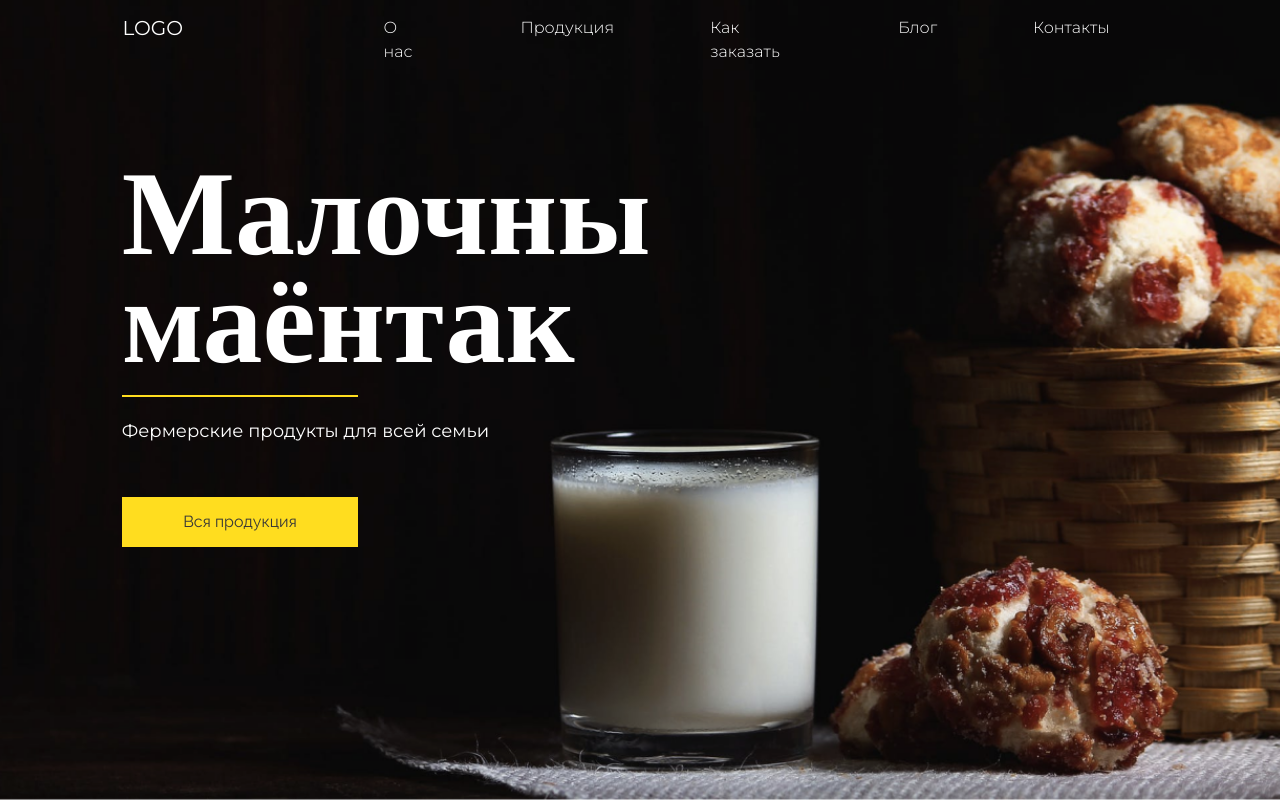
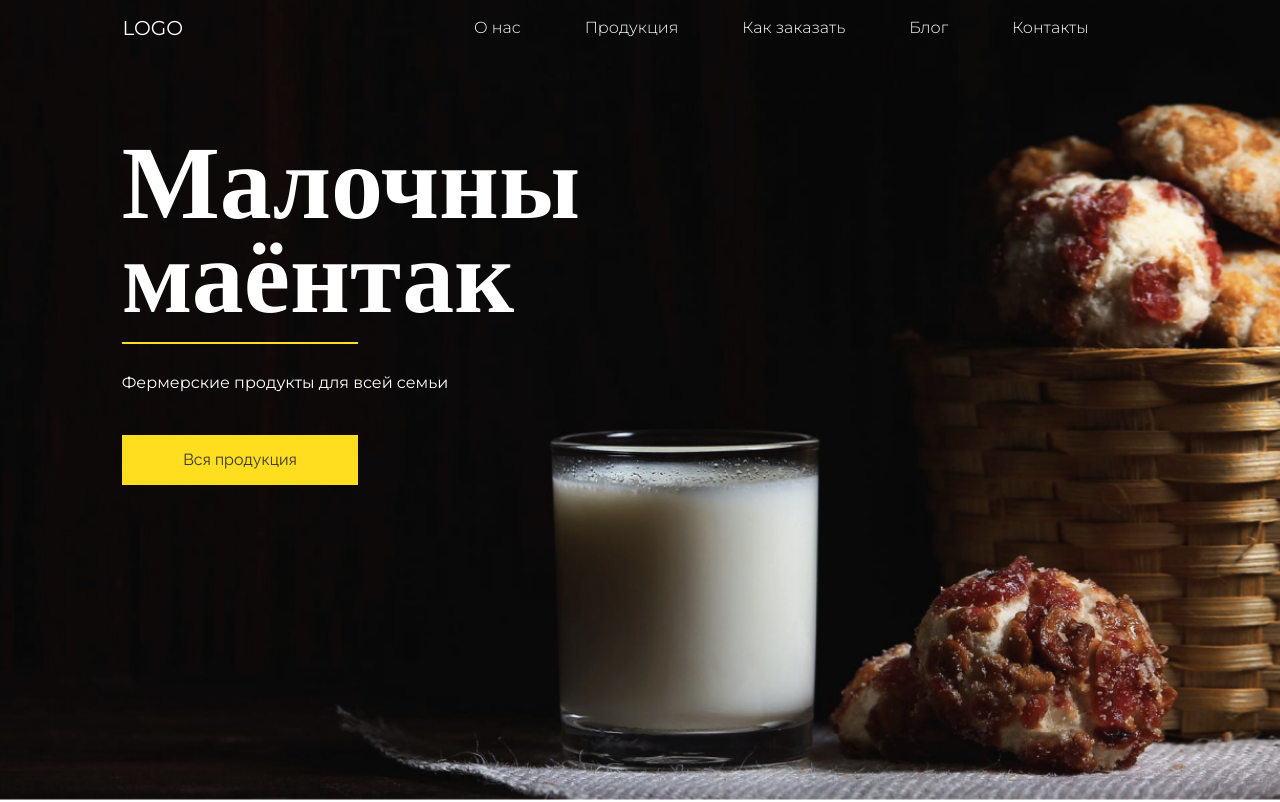
Before and after one commit to ecomilk/ecomilk.github.io, a React (Create React App) app: page / in a window 1280 px wide. Shown: the top 802 px of the page. Built offline with nearby package versions, Linux system fonts and the light colour scheme.

Commit message:
fix: minor fix

```diff
--- a/src/components/AppHeader/AppHeader.css
+++ b/src/components/AppHeader/AppHeader.css
@@ -11,7 +11,7 @@
     .app-header h1.tinos {
         margin-top: 10vh;
         margin-bottom: 1vh;
-        font-size: 7.5rem;
+        font-size: 6.5rem;
         line-height: .9;
     }
 }
@@ -27,26 +27,25 @@
 }
 
 .navbar .container-fluid {
-    padding: 0;
+    /*padding: 0;*/
 }
 
 .navbar-nav > li {
-    margin-left: 40px;
-    margin-right: 40px;
+    /*margin-left: 40px;*/
+    /*margin-right: 40px;*/
 }
 
 .navbar-nav > li > a {
-    font-size: 16px;
     font-weight: 300;
 }
 
 .app-header .header-paragraph {
-    margin-top: 10px;
+    /*margin-top: 10px;*/
 }
 .app-header .button {
-    margin-top: 36px;
+    /*margin-top: 36px;*/
 }
 
 .app-header .header-paragraph p {
-    font-size: 18px;
+    font-size: 1.2rem;
 }
--- a/src/components/AppHeader/AppHeader.js
+++ b/src/components/AppHeader/AppHeader.js
@@ -20,21 +20,20 @@ export default class AppHeader extends Component {
 
                 <div className="container-fluid">
                     <div className="row justify-content-md-center">
-                        <div className="col col-md-10">
-                            <h1 className="tinos bold">
+                        <div className="col-md-10">
+                            <h1 className="tinos font-weight-bold">
                                 Малочны <br/> маёнтак
                             </h1>
                         </div>
                     </div>
 
-                    <div className="row justify-content-md-center">
-                        <div className="col col-md-10">
+                    <div className="row justify-content-center">
+                        <div className="col-md-10">
                             <div className="row justify-content-start">
-                                <div className="col-sm-3">
+                                <div className="col-sm-12 col-lg-3">
                                     <Line
-                                        color={'#FFDD1F'}
+                                        color={'var(--yellow-custom)'}
                                         width={'100%'}
-                                        x1={0}
                                         x2={'100%'}
                                     />
                                 </div>
@@ -43,9 +42,9 @@ export default class AppHeader extends Component {
                         </div>
                     </div>
 
-                    <div className="row justify-content-md-center">
-                        <div className="col col-md-10">
-                            <div className="header-paragraph">
+                    <div className="row justify-content-center mt-sm-4 mt-lg-3">
+                        <div className="col-md-10">
+                            <div>
                                 <p>
                                     Фермерские продукты для всей семьи
                                 </p>
@@ -53,10 +52,10 @@ export default class AppHeader extends Component {
                         </div>
                     </div>
 
-                    <div className="row justify-content-md-center">
-                        <div className="col col-md-10">
+                    <div className="row justify-content-center mt-sm-4 mt-lg-4">
+                        <div className="col-md-10">
                             <div className="row justify-content-start">
-                                <div className="col-sm-3">
+                                <div className="col-sm-12 col-lg-3">
                                     <Button
                                         label="Вся продукция"
                                         onClick={this.onClick}
@@ -93,12 +92,12 @@ const NavBar = (props) => {
     return (
         <nav className="navbar navbar-expand-lg">
             <div className="collapse navbar-collapse" id="navbarNavDropdown">
-                <div className="container-fluid">
+                <div className="container-fluid p-0">
                     <div className="row justify-content-sm-center">
-                        <div className="col-2">
+                        <div className="col-3">
                             <a className="navbar-brand" href="#header">{logo}</a>
                         </div>
-                        <div className="col-8">
+                        <div className="col-7">
                             <ul className="navbar-nav">
                                 {navItems}
                             </ul>
@@ -112,7 +111,7 @@ const NavBar = (props) => {
 
 const NavItem = ({label, target = '#'}) => {
     return (
-        <li className="nav-item">
+        <li className="nav-item ml-4 mr-4">
             <a className="nav-link" href={target}>{label}</a>
         </li>
     )
--- a/src/components/Button/Button.css
+++ b/src/components/Button/Button.css
@@ -6,8 +6,10 @@
     font-weight: normal;
     height: 50px;
     width: 100%;
+
+    transition-duration: .5s;
 }
 
 .button:hover {
-
+    box-shadow: var(--box-shadow);
 }
--- a/src/components/Button/Button.js
+++ b/src/components/Button/Button.js
@@ -4,8 +4,13 @@ import './Button.css'
 
 const Button = ({label, onClick}) => {
     return (
-        <button className="button"
-                onClick={(event) => onClick(event)}>{label}</button>
+        <div>
+            <button className="button" onClick={(event) => onClick(event)}>
+            <span>
+                {label}
+            </span>
+            </button>
+        </div>
     )
 };
 
--- a/src/components/Line/Line.js
+++ b/src/components/Line/Line.js
@@ -2,7 +2,7 @@ import React from 'react'
 
 import './Line.css'
 
-const Line = ({color, width, height = 4, x1, x2, y1 = 0, y2 = 0}) => {
+const Line = ({color, width, height = 4, x1 = 0, x2 = 0, y1 = 0, y2 = 0}) => {
     const style = {
         stroke: color,
         strokeWidth: 4
--- a/src/components/ProductItem/ProductItem.css
+++ b/src/components/ProductItem/ProductItem.css
@@ -1,7 +1,7 @@
 .product-item .card {
     border-radius: .75rem;
     border: none;
-    box-shadow: 0 4px 50px rgba(0, 0, 0, 0.1);
+    box-shadow: var(--box-shadow);
 }
 
 .product-item .card .card-body span {
--- a/src/index.css
+++ b/src/index.css
@@ -1,6 +1,7 @@
 :root {
     --yellow-custom: #FFDD1F;
     --dark-text-color: #2B2B2B;
+    --box-shadow: 0 4px 50px rgba(0, 0, 0, 0.1);
 }
 
 * {
```
